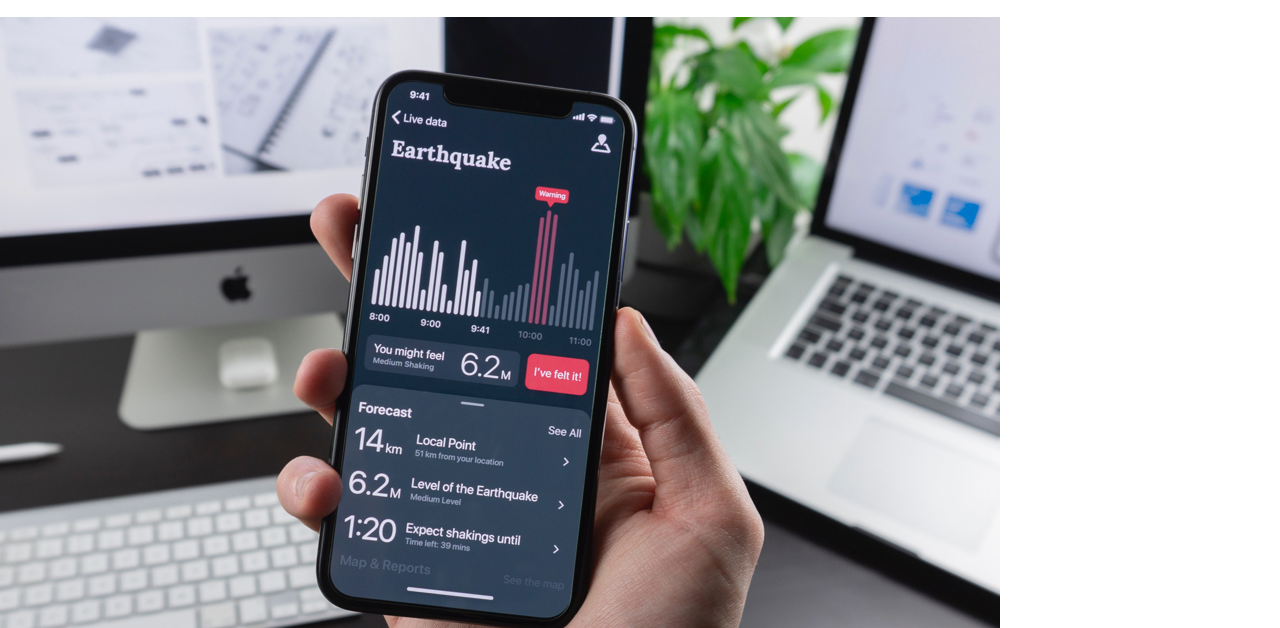
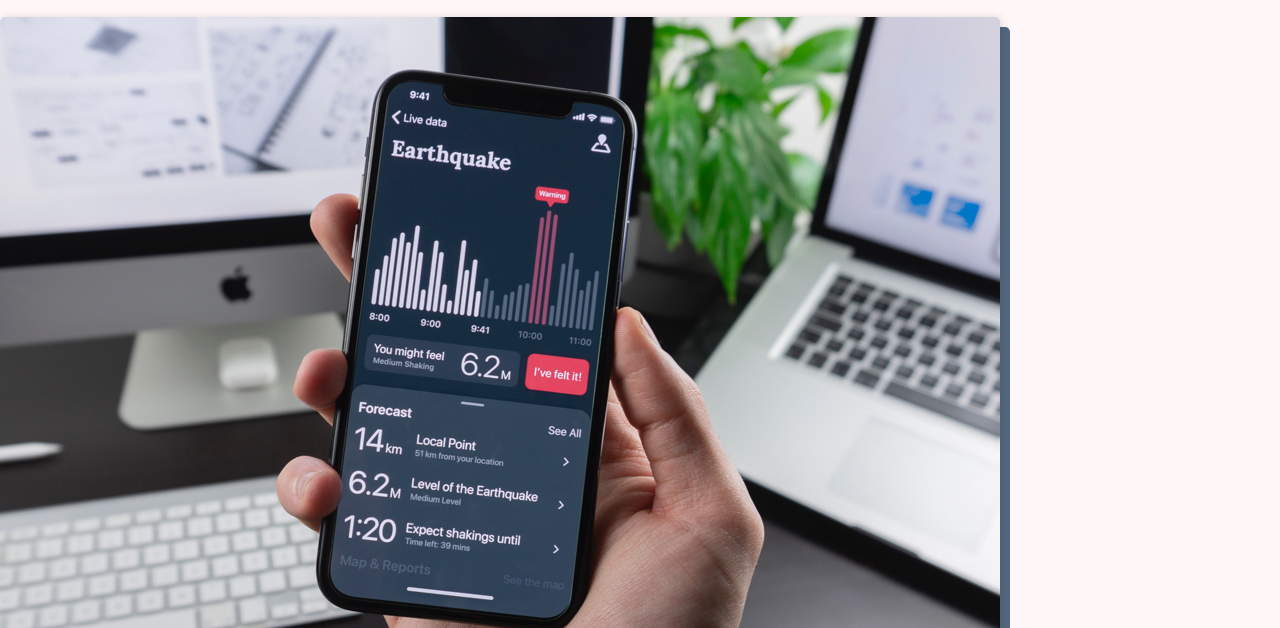
Before and after one commit to namikinokurage/book-html-css-block-coding, a plain HTML site: page index.html in a window 1280 px wide. Shown: the part 632-1260 px from the top of the page. Drawn offline with Linux system fonts and the light colour scheme.

Commit message:
feat: 仕事のスタイリングエリアのスタイリング

```diff
--- a/stylesheets/style.css
+++ b/stylesheets/style.css
@@ -163,6 +163,25 @@ a, input, textarea {
 }
 
 /* Main - Works */
+.main-works {
+  background-color: #FFF7F7;
+}
+
+.main-works-item:last-child {
+  margin-bottom: 0;
+}
+
+.main-works-item-img img {
+  border-radius: 5px;
+}
+
+.main-works-item-img.primary img {
+  box-shadow: 1px 1px 10px rgba(0, 0, 0, 15%), 10px 10px 0 #53687E;
+}
+
+.main-works-item-img.secondary img {
+  box-shadow: 1px 1px 10px rgba(0, 0, 0, 15%), 10px 10px 0 #6B4E71;
+}
 
 /* Main - About */
 
```
